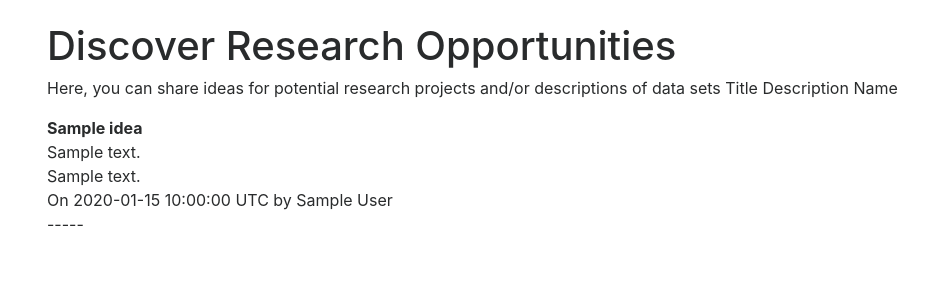
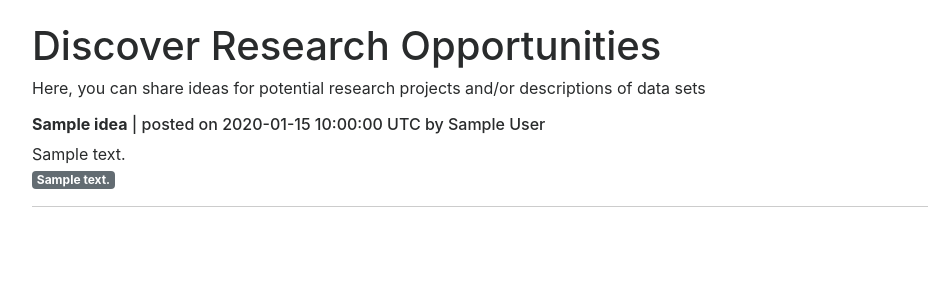
Before and after one commit to christianjanze/sciencesonar, a Flask app: page /discover in a window 1280 px wide. Shown: the part 56-356 px from the top of the page, without its empty margins (38-966 px from the left). Run offline with Flask 2, Linux system fonts and the light colour scheme; tables that the repository leaves empty hold one stand-in row (values such as "Sample post"); some libraries are stand-ins or nearby versions.

Commit message:
current state

```diff
--- a/sonar/routes.py
+++ b/sonar/routes.py
@@ -105,6 +105,7 @@ def idea():
 			#handle old tags
 			else:
 				tag_ids.append(tag)
+
 		db.session.commit()
 
 		newidea = Idea(title=form.title.data, description=form.description.data)
@@ -189,7 +190,6 @@ def discover():
 	ideas = db.session.query(Idea).options(joinedload(Idea.user), joinedload(Idea.tags)).all()
 
 
-
 	return render_template('discover.html', ideas=ideas)
 
 @app.route("/about")
--- a/sonar/static/css/sonar.css
+++ b/sonar/static/css/sonar.css
@@ -59,3 +59,8 @@ body {
   padding: 15px;
   margin: 0 auto;
 }
+
+.bottomline {
+  border-bottom: 1px solid #ccc;
+
+}
--- a/sonar/templates/discover.html
+++ b/sonar/templates/discover.html
@@ -2,18 +2,33 @@
 {% block content %}
 
 <div class="container">
-	<h1>Discover Research Opportunities</h1>
-	<p>Here, you can share ideas for potential research projects and/or descriptions of data sets
-	Title Description Name</p>
+	<div class="row">
+		<h1>Discover Research Opportunities</h1>
+		<p>Here, you can share ideas for potential research projects and/or descriptions of data sets</p>
+	</div>
 
-	{% for idea in ideas %}
-	  <strong>{{ idea.title }}</strong> <br> {{ idea.description|truncate(250)  }}   <br>
-	  	{% for tag in idea.tags %}
-	  		{{ tag.description }}
+
+
+		{% for idea in ideas %}
+			<div class="row">
+				<h6><strong>{{idea.title}}</strong> | posted on {{idea.created_date }} UTC  by {{idea.user.firstname}} {{idea.user.lastname}}</h6>
+		     </div>
+
+		     <div class="row">
+	 			{{ idea.description|truncate(250)  }}
+		     </div>
+
+		     <div class="row bottomline">
+		     	<p>
+		  		{% for tag in idea.tags %}
+		  		 <span class="badge badge-default">{{tag.description}}</span> {{" "}}
+		  		{% endfor %}
+		  		</p>
+		  	</div>
+
+		  	<br>
+
 		{% endfor %}
-		<br> On {{idea.created_date }} UTC  by {{idea.user.firstname}} {{idea.user.lastname}}
-		<br>----- <br>
-	{% endfor %}
 
 </div>
 
```
